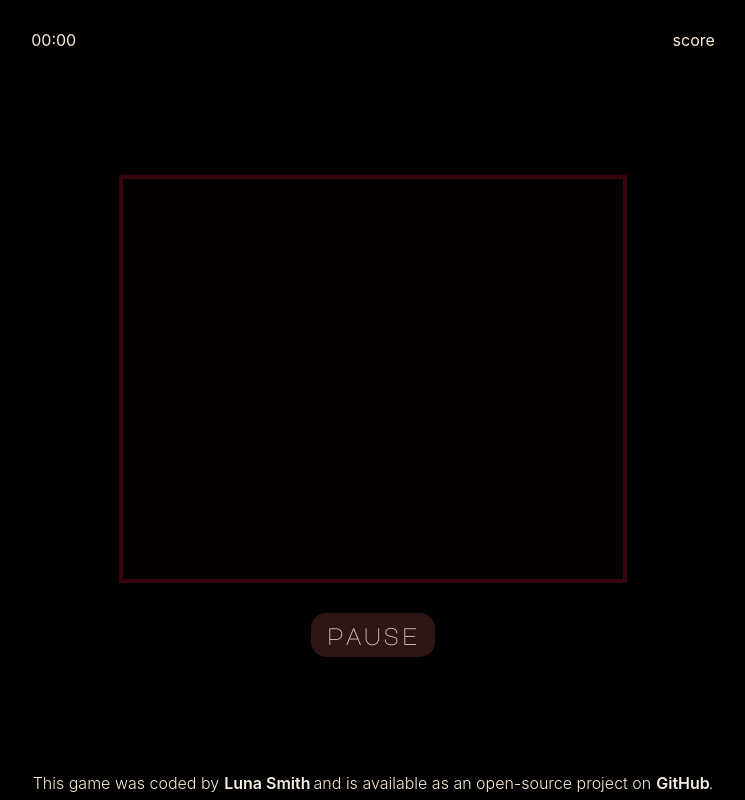
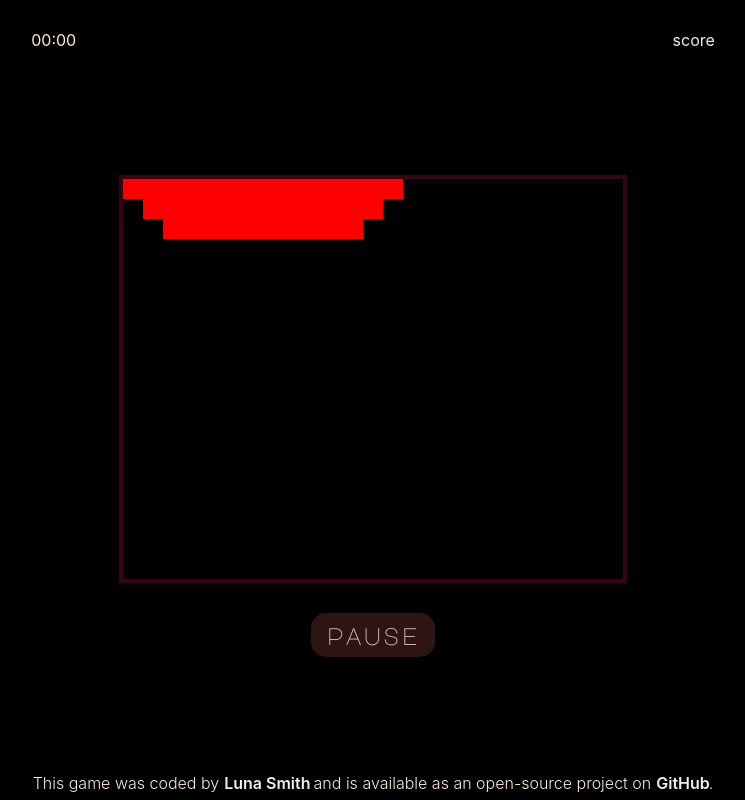
Before and after one commit to Lu-Smith/space_invaders_react_tdd, a React (Create React App) app: page / in a window 1280 px wide. Both pictures are taken after a click on the button "Start". Shown: the whole page, without its empty margins (267-1012 px from the left). Built offline with nearby package versions, Linux system fonts and the light colour scheme.

Commit message:
Display invader in the GameBoard

```diff
--- a/src/components/GameBoard.tsx
+++ b/src/components/GameBoard.tsx
@@ -6,16 +6,22 @@ const GameBoard = () => {
     const numCols = 25;
     const totalSquares = numRows * numCols;
     const squares= [];
+    const alienInvaders = [
+        0,1,2,3,4,5,6,7,8,9,10,11,12, 13,
+        26,27,28,29,30,31,32,33,34,35,36,37,
+        52,53,54,55,56,57,58,59,60,61
+    ]
 
     for (let i = 0; i < totalSquares; i++) {
-        squares.push(<div key={i} className="GameBoard-square" data-testId="square"></div>);
-    }
+        const isInvader = alienInvaders.includes(i);
 
-    const alienInvaders = [
-        0,1,2,3,4,5,6,7,8,9,
-        25,26,27,28,29,30,31,32,33,34,
-        50,51,52,53,54,55,56,57,58,59
-      ]
+        const squareClass = isInvader ? 'GameBoard-square invader' : 'GameBoard-square';
+        const squareId = isInvader ? 'invader' : 'square';
+
+        squares.push(<div key={i} className={squareClass} data-testId={squareId}></div>);
+      }
+
+
 
   return (
     <div className="Game-board" data-testId="Game-board">
```
Also changed, not shown: 1 other file (tests, documents, lock files or other folders).
